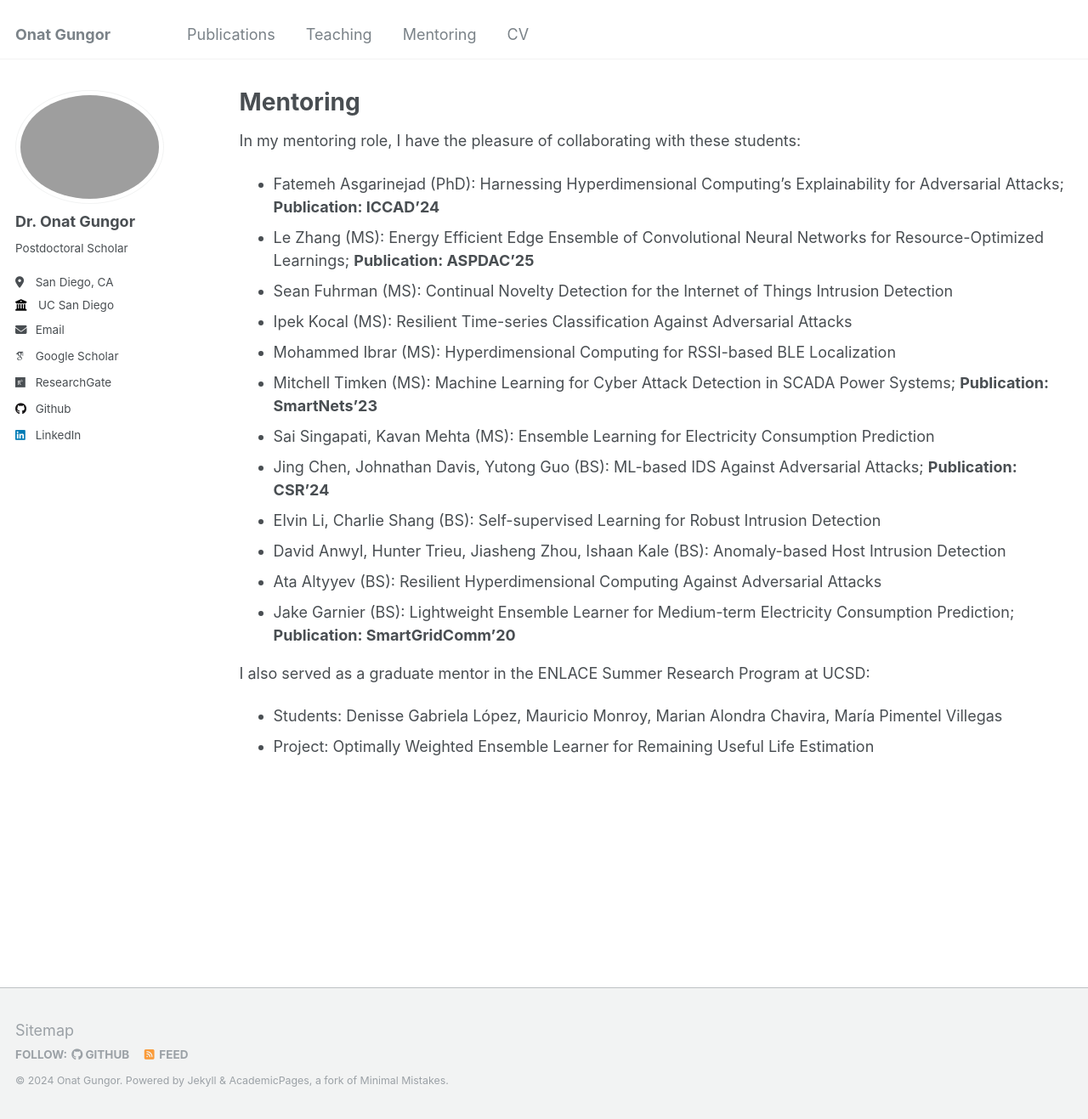
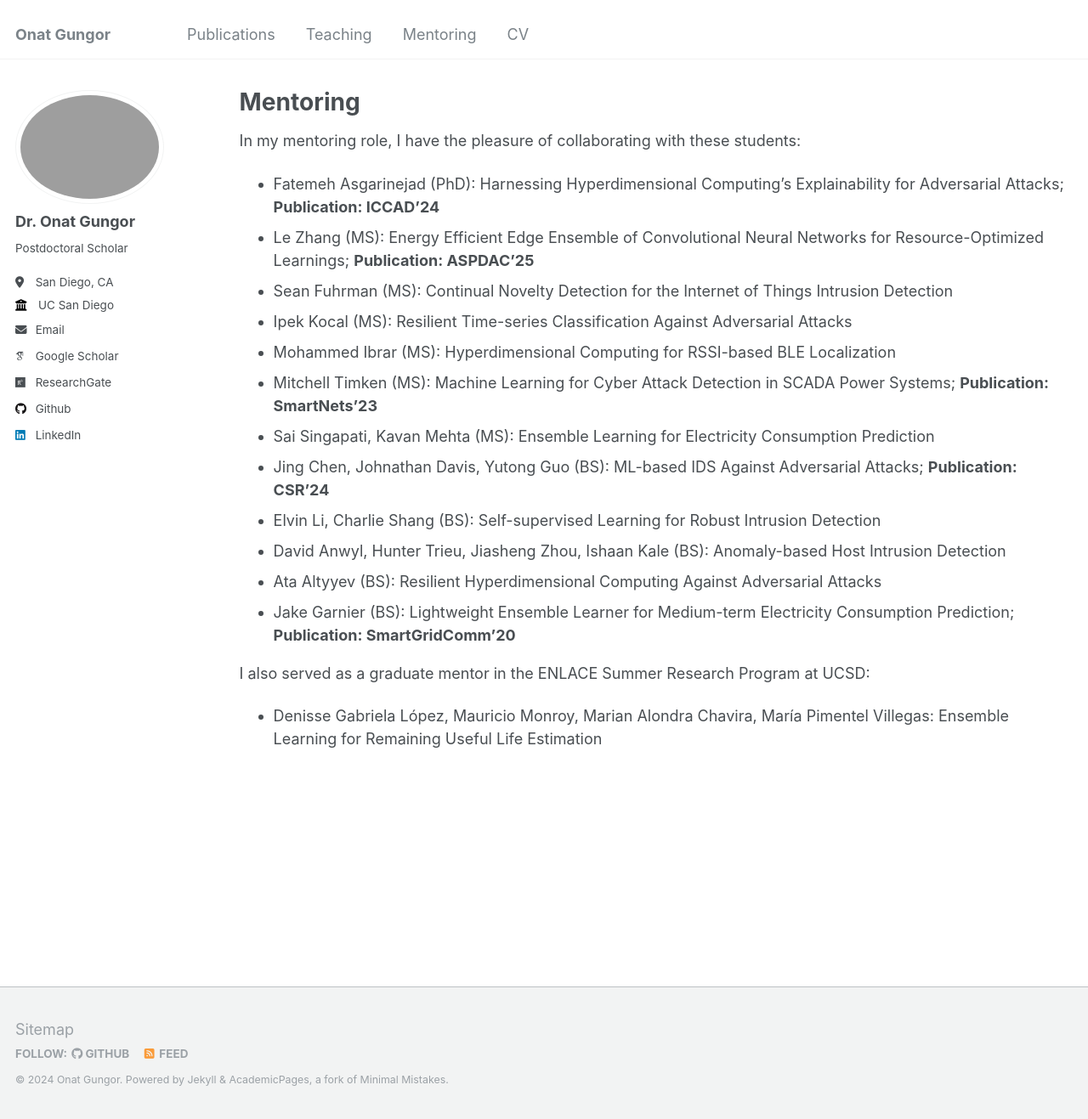
Before and after one commit to onatucsd/onatucsd.github.io, a Jekyll site: the page built from _pages/mentoring.md, in a window 1280 px wide and 1317 px high. Shown: the whole window at 85% size. Built offline with Jekyll 4.4.1, drawn with Linux system fonts in a browser that asks for light colours; some web fonts are replaced.

Commit message:
Update mentoring.md

```diff
--- a/_pages/mentoring.md
+++ b/_pages/mentoring.md
@@ -21,5 +21,4 @@ In my mentoring role, I have the pleasure of collaborating with these students:
 * Jake Garnier (BS): Lightweight Ensemble Learner for Medium-term Electricity Consumption Prediction; **Publication: SmartGridComm'20**
 
 I also served as a graduate mentor in the ENLACE Summer Research Program at UCSD:
-* Students: Denisse Gabriela López, Mauricio Monroy, Marian Alondra Chavira, María Pimentel Villegas
-* Project: Optimally Weighted Ensemble Learner for Remaining Useful Life Estimation
+* Denisse Gabriela López, Mauricio Monroy, Marian Alondra Chavira, María Pimentel Villegas: Ensemble Learning for Remaining Useful Life Estimation
```
